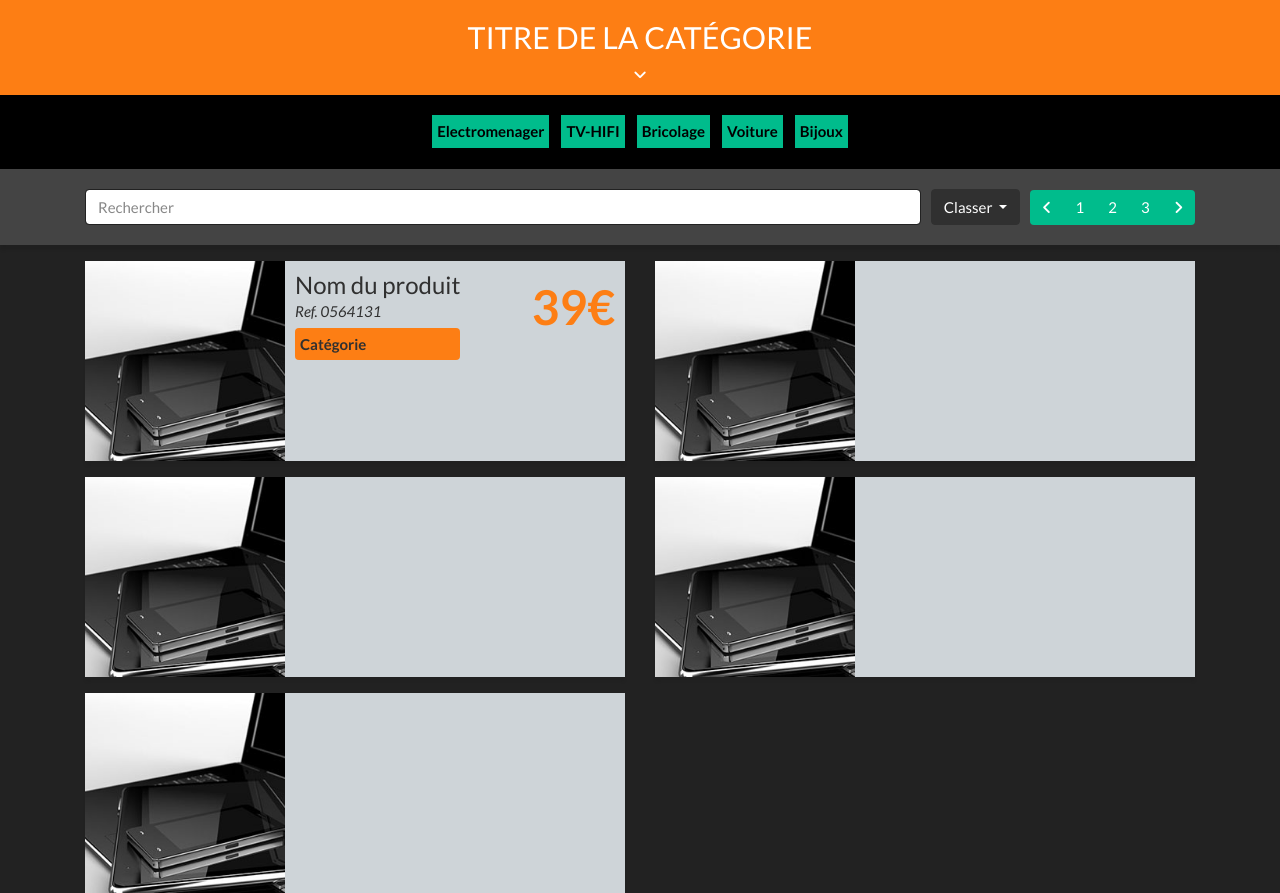
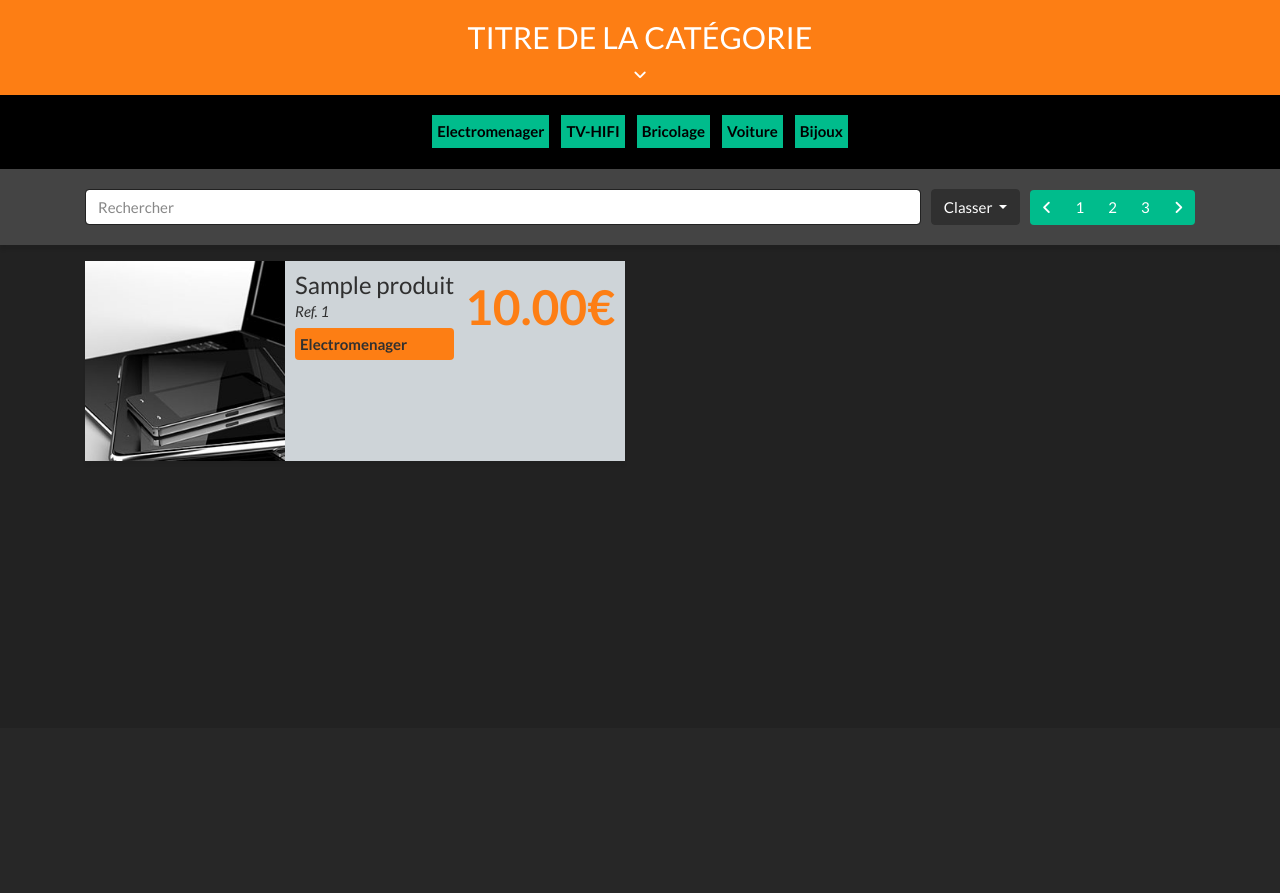
Before and after one commit to LisaDevoghelaere/dashboard-produits, a PHP site: page / in a window 1280 px wide. Shown: the part 72-965 px from the top of the page. After the commit the page ends 533 px from the top, so only its background shows below. Run offline with PHP 8.4, Linux system fonts and the light colour scheme; data comes from the database, SQL or seed files in the repository; tables that the repository leaves empty hold one stand-in row (values such as "Sample post"); style sheets or scripts are compiled from the project's sources; some libraries are stand-ins or nearby versions.

Commit message:
Add - list produits

```diff
--- a/index.php
+++ b/index.php
@@ -9,9 +9,18 @@ $twig->addExtension(new \Twig\Extension\DebugExtension());
 
 // Liste des catégories
 function categories(){
-    require_once 'bdd.php';
+    require 'bdd.php';
 
     $sql = 'SELECT categorie FROM categories';
+    $req = $bdd -> query($sql);
+    return $req;
+}
+
+// Liste des produits
+function produits_list(){
+    require 'bdd.php';
+
+    $sql = 'SELECT p.id, p.nom, p.reference, p.prix, c.categorie FROM produits AS p INNER JOIN categories AS c ON p.id_categorie = c.id';
     $req = $bdd -> query($sql);
     return $req;
 }
@@ -21,4 +30,5 @@ echo $template->render(array(
     'user' => 'Admin',
     'categorieTitle' => 'Titre de la catégorie',
     'categories' => categories(),
+    'produits_list' => produits_list()
 ));
--- a/templates/base.html.twig
+++ b/templates/base.html.twig
@@ -80,6 +80,7 @@
 
     <div id="content" class="container">
       <div class="row">
+        {% for produit in produits_list %}
         <div class="product-card col-sm-12 col-md-6">
           <div class="product-card-in">
             <div class="product-left">
@@ -88,29 +89,18 @@
             <div class="product-card-text">
                 <div class="card-text-up">
                   <div>
-                    <h2>Nom du produit</h2>
-                    <em>Ref. 0564131</em>
-                    <p class="product-cat">Catégorie</p>
+                    <h2>{{ produit.nom }}</h2>
+                    <em>Ref. {{ produit.reference }}</em>
+                    <p class="product-cat">{{ produit.categorie }}</p>
                   </div>
-                  <div><p>39€</p></div>
+                  <div><p>{{ produit.prix }}€</p></div>
                 </div>
             </div>
             {# <button type="button" class="btn btn-secondary">Secondary</button>
             <button type="button" class="btn btn-secondary">Secondary</button> #}
           </div>
         </div>
-        <div class="product-card col-sm-12 col-md-6">
-          <div class="product-card-in"><img src="images/product-main/placeholder.jpg" alt=""></div>
-        </div>
-        <div class="product-card col-sm-12 col-md-6">
-          <div class="product-card-in"><img src="images/product-main/placeholder.jpg" alt=""></div>
-        </div>
-        <div class="product-card col-sm-12 col-md-6">
-          <div class="product-card-in"><img src="images/product-main/placeholder.jpg" alt=""></div>
-        </div>
-        <div class="product-card col-sm-12 col-md-6">
-          <div class="product-card-in"><img src="images/product-main/placeholder.jpg" alt=""></div>
-        </div>
+        {% endfor %}
       </div>
     </div>
 
```
